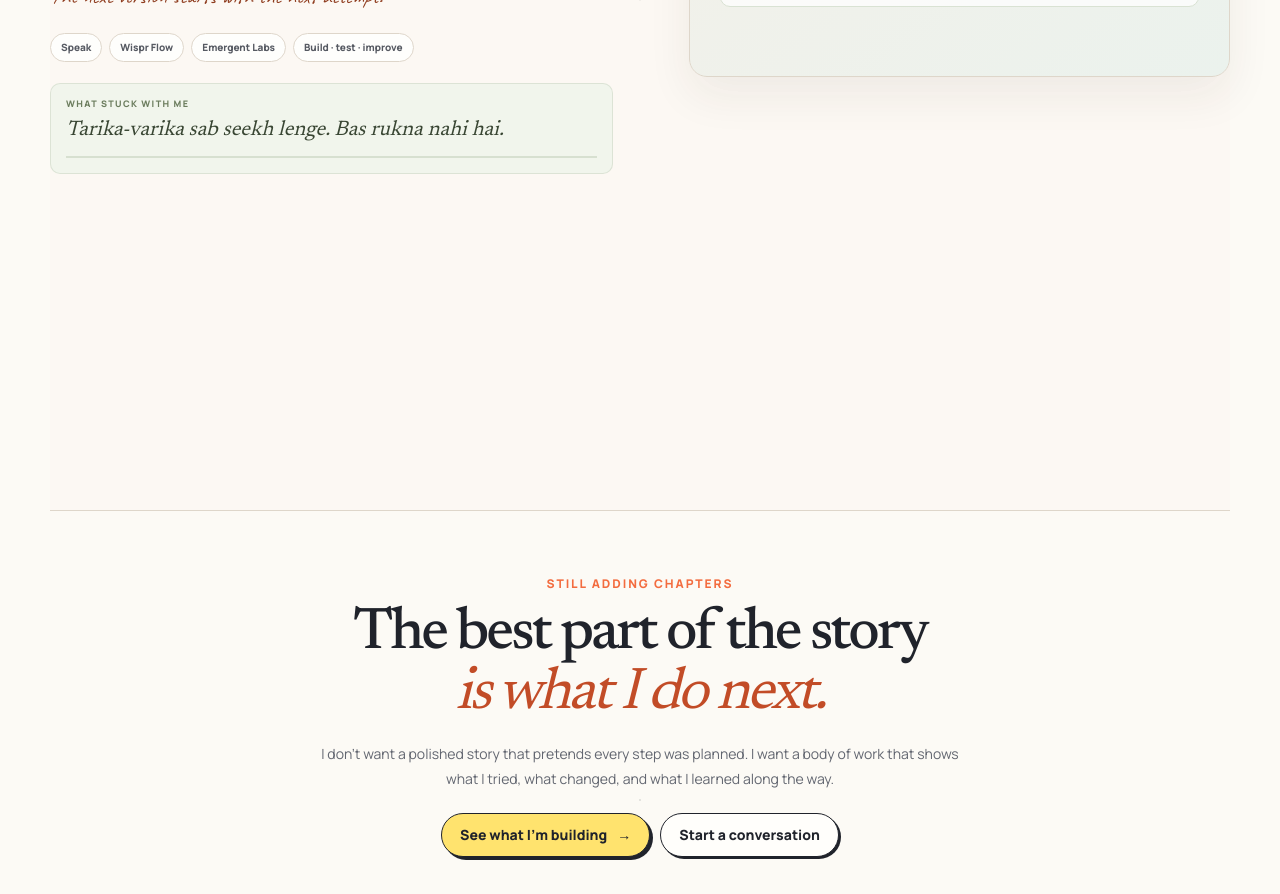
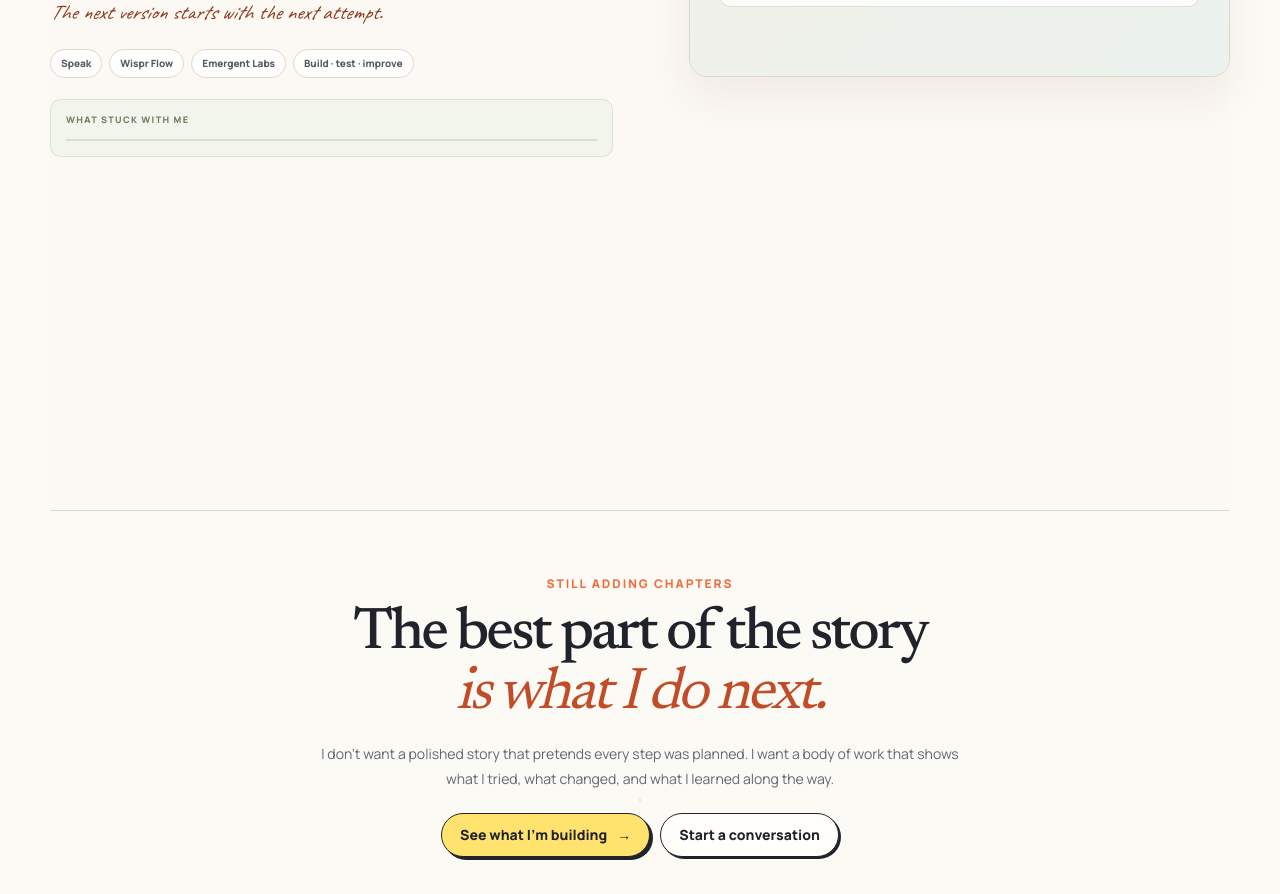
Before and after one commit to aman482006-beep/MY-WEBSITE, a Next.js app: page /story in a window 1280 px wide. Shown: the part 9200-10094 px from the top of the page. Built offline with nearby package versions, Linux system fonts and the light colour scheme.

Commit message:
Avoid synchronous React state updates in story animation effects

```diff
--- a/src/components/sections/story-experience.tsx
+++ b/src/components/sections/story-experience.tsx
@@ -386,35 +386,33 @@ export function StoryPreview() {
 }
 
 function StoryTypewriter({ text, active }: { text: string; active: boolean }) {
-  const [typedText, setTypedText] = useState("");
-  const [started, setStarted] = useState(false);
+  const spanRef = useRef<HTMLSpanElement | null>(null);
   const startedRef = useRef(false);
 
   useEffect(() => {
-    if (!active || startedRef.current) return;
+    const node = spanRef.current;
+    if (!active || !node || startedRef.current) return;
     startedRef.current = true;
-    setStarted(true);
 
     if (window.matchMedia("(prefers-reduced-motion: reduce)").matches) {
-      setTypedText(text);
+      node.textContent = text;
       return;
     }
 
     let index = 0;
     const timer = window.setInterval(() => {
       index += 1;
-      setTypedText(text.slice(0, index));
+      node.textContent = text.slice(0, index);
       if (index >= text.length) window.clearInterval(timer);
     }, 30);
 
     return () => {
       window.clearInterval(timer);
-      if (index < text.length) setTypedText(text);
+      if (index < text.length && spanRef.current) spanRef.current.textContent = text;
     };
   }, [active, text]);
 
-  const shownText = active && !started ? "" : (started ? typedText : text);
-  return <span aria-label={text}>{shownText}</span>;
+  return <span ref={spanRef} aria-label={text} />;
 }
 
 export function StoryExperience() {
@@ -434,7 +432,6 @@ export function StoryExperience() {
         });
         setActiveChapter(current);
       };
-      updateActiveChapter();
       window.addEventListener("scroll", updateActiveChapter, { passive: true });
       window.addEventListener("resize", updateActiveChapter);
       return () => {
```
